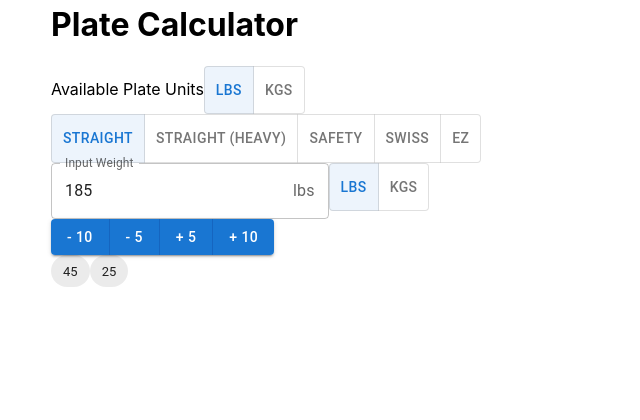
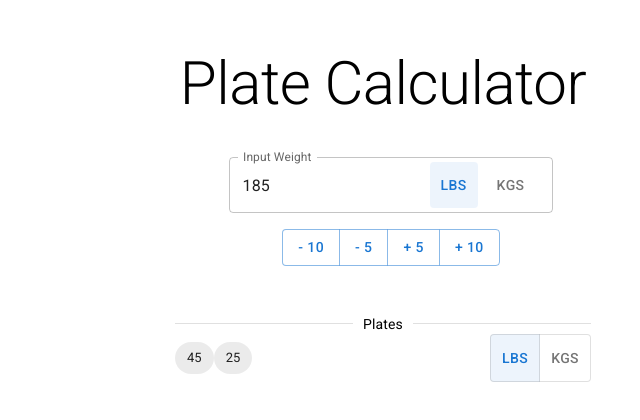
Before and after one commit to evanparizot/plate-calculator, a React (Create React App) app: page / in a window 1280 px wide. Shown: the top 420 px of the page, without its empty margins (257-897 px from the left). Built offline with nearby package versions, Linux system fonts and the light colour scheme.

Commit message:
Add styling and arrange things

```diff
--- a/package.json
+++ b/package.json
@@ -5,6 +5,8 @@
   "dependencies": {
     "@emotion/react": "^11.11.3",
     "@emotion/styled": "^11.11.0",
+    "@fontsource/roboto": "^5.0.8",
+    "@mui/icons-material": "^5.15.3",
     "@mui/material": "^5.15.3",
     "@testing-library/jest-dom": "^5.17.0",
     "@testing-library/react": "^13.4.0",
--- a/src/App.css
+++ /dev/null
@@ -1,48 +0,0 @@
-.App {
-  text-align: center;
-}
-
-.App-logo {
-  height: 40vmin;
-  pointer-events: none;
-}
-
-@media (prefers-reduced-motion: no-preference) {
-  .App-logo {
-    animation: App-logo-spin infinite 20s linear;
-  }
-}
-
-.App-header {
-  background-color: #282c34;
-  min-height: 100vh;
-  display: flex;
-  flex-direction: column;
-  align-items: center;
-  justify-content: center;
-  font-size: calc(10px + 2vmin);
-  color: white;
-}
-
-.App-link {
-  color: #61dafb;
-}
-
-@keyframes App-logo-spin {
-  from {
-    transform: rotate(0deg);
-  }
-  to {
-    transform: rotate(360deg);
-  }
-}
-
-input::-webkit-outer-spin-button,
-input::-webkit-inner-spin-button {
-    -webkit-appearance: none;
-    margin: 0;
-}
-
-input[type=number]{
-    -moz-appearance: textfield;
-}
--- /dev/null
+++ b/src/App.scss
@@ -0,0 +1,46 @@
+.title {
+  padding-top: 3rem;
+  text-align: center;
+}
+
+.options-box {
+  padding: 1rem 0 1rem 0;
+}
+
+.input-box {
+  padding-top: 1rem;
+  padding-bottom: 3rem;
+  display: flex;
+  flex-direction: column;
+  align-items: center;
+
+  .input-weight-box {
+    margin-left: 1rem;
+  }
+
+  .input-weight-adjust-box {
+    padding-top: 1rem;
+    margin-left: 1rem;
+  }
+
+}
+
+.plates-container-box {
+  display: flex;
+  flex-direction: row;
+  align-items: center;
+  justify-content: space-between;
+}
+
+input::-webkit-outer-spin-button,
+input::-webkit-inner-spin-button {
+  /* display: none; <- Crashes Chrome on hover */
+  -webkit-appearance: none;
+  margin: 0;
+  /* <-- Apparently some margin are still there even though it's hidden */
+}
+
+input[type=number] {
+  -moz-appearance: textfield;
+  /* Firefox */
+}
--- a/src/App.tsx
+++ b/src/App.tsx
@@ -1,7 +1,7 @@
 import React, { useEffect, useState } from 'react';
-import { Button, ButtonGroup, Chip, Grid, InputAdornment, TextField, ToggleButton, ToggleButtonGroup } from '@mui/material';
+import { Accordion, Box, Button, ButtonGroup, Chip, Divider, Grid, InputAdornment, Paper, TextField, ThemeProvider, ToggleButton, ToggleButtonGroup, Typography, styled } from '@mui/material';
 
-import './App.css';
+import './App.scss';
 
 function App() {
   enum WeightUnit {
@@ -42,7 +42,7 @@ function App() {
       { weight: 25, color: '#000000' },
       { weight: 10, color: '#000000' },
       { weight: 5, color: '#000000' },
-      { weight: 2.5, color: '#000000'}
+      { weight: 2.5, color: '#000000' }
     ]],
     [WeightUnit.kgs, [
       { weight: 25, color: '#fc0303' },
@@ -82,9 +82,21 @@ function App() {
     setInputWeight(inputWeight + adjustment);
   }
 
-  const normalize = (input: string) => {
-
-  }
+  const StyledToggleButtonGroup = styled(ToggleButtonGroup)(({ theme }) => ({
+    '& .MuiToggleButtonGroup-grouped': {
+      margin: theme.spacing(0.5),
+      border: 0,
+      '&.Mui-disabled': {
+        border: 0,
+      },
+      '&:not(:first-of-type)': {
+        borderRadius: theme.shape.borderRadius,
+      },
+      '&:first-of-type': {
+        borderRadius: theme.shape.borderRadius,
+      },
+    },
+  }));
 
   const calculate = (target: number, plates: PlateInformation[]): PlateInformation[] => {
     let res: PlateInformation[] = [];
@@ -121,25 +133,14 @@ function App() {
   }, [inputWeight, inputWeightUnit, availableWeightUnit, barbell]);
 
   return (
-    <Grid container spacing={2}>
-      <Grid xs></Grid>
-      <Grid xs={6}>
+    <Grid container spacing={2} alignItems={'center'} justifyContent={'center'}>
+      <Grid item xs={10} sm={6} md={6} lg={4} xl={4}>
         <div className='title'>
-          <h1>Plate Calculator</h1>
+          <Typography variant='h2' gutterBottom>
+            Plate Calculator
+          </Typography>
         </div>
-        <div className="available-box">
-          Available Plate Units
-          <ToggleButtonGroup color='primary' exclusive value={availableWeightUnit} onChange={newAvailableWeightUnit}>
-            <ToggleButton value={WeightUnit.lbs}>LBs</ToggleButton>
-            <ToggleButton value={WeightUnit.kgs}>KGs</ToggleButton>
-          </ToggleButtonGroup>
 
-        </div>
-        <div className="barbell-box">
-          <ToggleButtonGroup color='primary' exclusive value={barbell} onChange={newBarbell}>
-            {[...barbells.keys()].map(bar => (<ToggleButton value={bar}>{barbells.get(bar)!.name}</ToggleButton>))}
-          </ToggleButtonGroup>
-        </div>
         <div className='input-box'>
           <div className='input-weight-box'>
             <TextField type='number'
@@ -147,17 +148,19 @@ function App() {
               label='Input Weight'
               value={inputWeight}
               onChange={newTargetWeight}
+              sx={{ pr: '0px' }}
               InputProps={{
-                endAdornment: <InputAdornment position='end'>{inputWeightUnit}</InputAdornment>
+                endAdornment: (
+                  <StyledToggleButtonGroup color='primary' exclusive value={inputWeightUnit} onChange={newTargetWeightUnit}>
+                    <ToggleButton value={WeightUnit.lbs}>LBs</ToggleButton>
+                    <ToggleButton value={WeightUnit.kgs}>KGs</ToggleButton>
+                  </StyledToggleButtonGroup>
+                )
               }}
             />
-            <ToggleButtonGroup color='primary' exclusive value={inputWeightUnit} onChange={newTargetWeightUnit}>
-              <ToggleButton value={WeightUnit.lbs}>LBs</ToggleButton>
-              <ToggleButton value={WeightUnit.kgs}>KGs</ToggleButton>
-            </ToggleButtonGroup>
           </div>
           <div className='input-weight-adjust-box'>
-            <ButtonGroup variant='contained'>
+            <ButtonGroup variant='outlined' size='medium' color='primary' sx={{borderColor: 'gray'}}>
               <Button onClick={() => adjustWeight(-10)}>- 10</Button>
               <Button onClick={() => adjustWeight(-5)}>- 5</Button>
               <Button onClick={() => adjustWeight(5)}>+ 5</Button>
@@ -166,12 +169,35 @@ function App() {
           </div>
         </div>
 
-        <div className='plates-box'>
-          {plates.map(p => (<Chip label={p.weight} />))}
+        <Divider><Typography variant='body2'>Plates</Typography></Divider>
+        <div className='plates-container-box'>
+          <div className='plates-box'>
+            {plates.map(p => (<Chip label={p.weight} />))}
+          </div>
+          <div className='plates-unit-box'>
+            <ToggleButtonGroup color='primary' exclusive value={availableWeightUnit} onChange={newAvailableWeightUnit}>
+              <ToggleButton value={WeightUnit.lbs}>LBs</ToggleButton>
+              <ToggleButton value={WeightUnit.kgs}>KGs</ToggleButton>
+            </ToggleButtonGroup>
+          </div>
         </div>
+
+
+        {/* <div className="options-box">
+            <div className="barbell-box">
+              <Typography variant='body1'>
+                Barbell Type
+              </Typography>
+
+              <ToggleButtonGroup color='primary' exclusive value={barbell} onChange={newBarbell}>
+                {[...barbells.keys()].map(bar => (<ToggleButton value={bar}>{barbells.get(bar)!.name}</ToggleButton>))}
+              </ToggleButtonGroup>
+            </div>
+        </div> */}
+
       </Grid>
-      <Grid xs></Grid>
     </Grid>
+
   );
 }
 
--- a/src/index.tsx
+++ b/src/index.tsx
@@ -3,6 +3,12 @@ import ReactDOM from 'react-dom/client';
 import './index.scss';
 import App from './App';
 import reportWebVitals from './reportWebVitals';
+
+import '@fontsource/roboto/300.css';
+import '@fontsource/roboto/400.css';
+import '@fontsource/roboto/500.css';
+import '@fontsource/roboto/700.css';
+
 
 const root = ReactDOM.createRoot(
   document.getElementById('root') as HTMLElement
```
Also changed, not shown: 1 other file (tests, documents, lock files or other folders).
